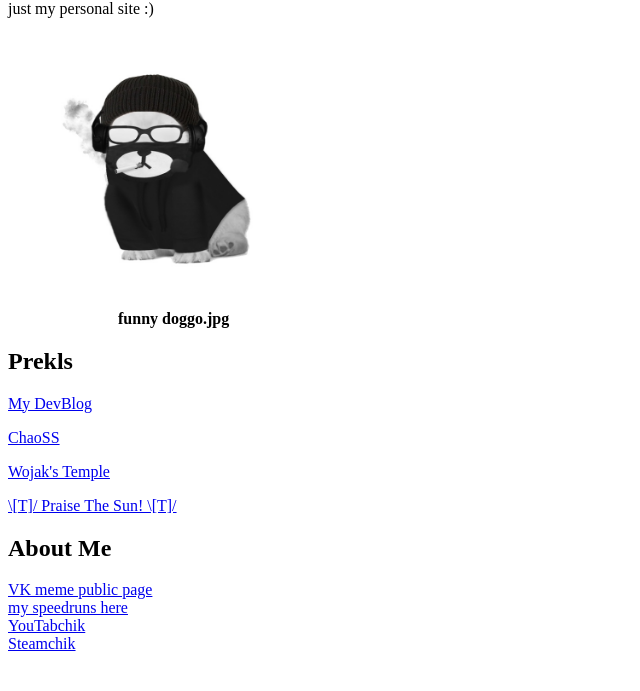
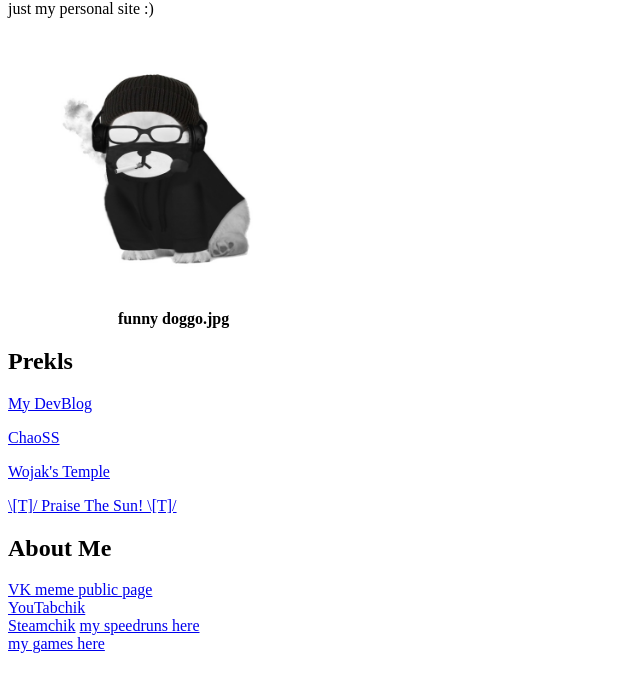
Before and after one commit to PulDarRB/puldarrb.github.io, a plain HTML site: page index.html in a window 1280 px wide. Shown: the part 67-758 px from the top of the page, without its empty margins (0-640 px from the left). Drawn offline with Linux system fonts and the light colour scheme.

Commit message:
main page

```diff
--- a/index.html
+++ b/index.html
@@ -21,9 +21,10 @@
   <h2>About Me</h2>
   <p>
     <a href="https://vk.com/puldarrbprikolie">VK meme public page</a><br>
-    <a href="https://www.speedrun.com/user/PulDarRB">my speedruns here</a><br>
     <a href="https://www.youtube.com/channel/UCNip0s_mCxX9SVf8jFSuxaQ">YouTabchik</a><br>
     <a href="https://steamcommunity.com/id/PulDarRB/">Steamchik</a>
+    <a href="https://www.speedrun.com/user/PulDarRB">my speedruns here</a><br>
+    <a href="https://puldarrb.itch.io">my games here</a>
   </p></div>
   </article>
 </html>
```
